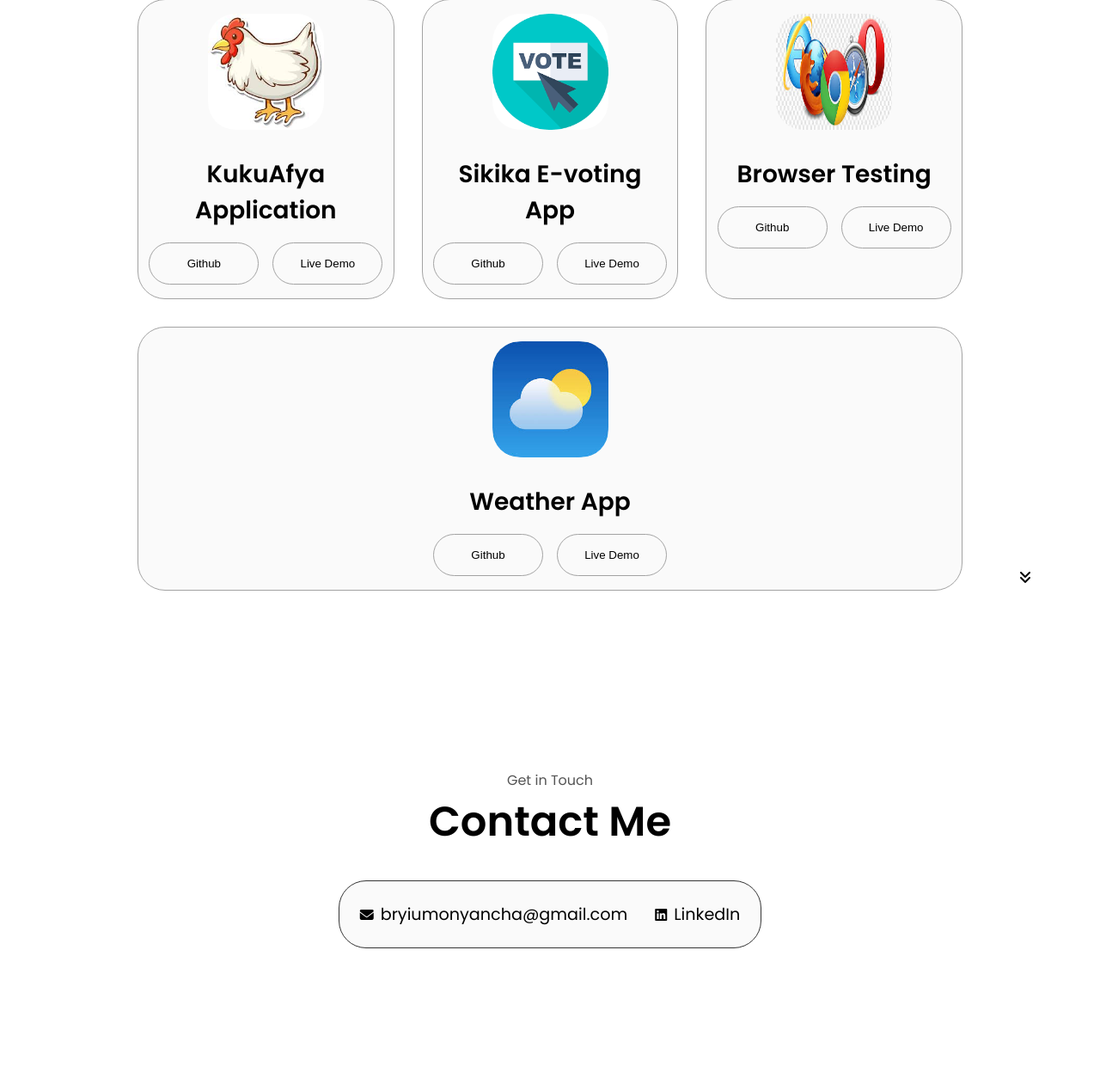
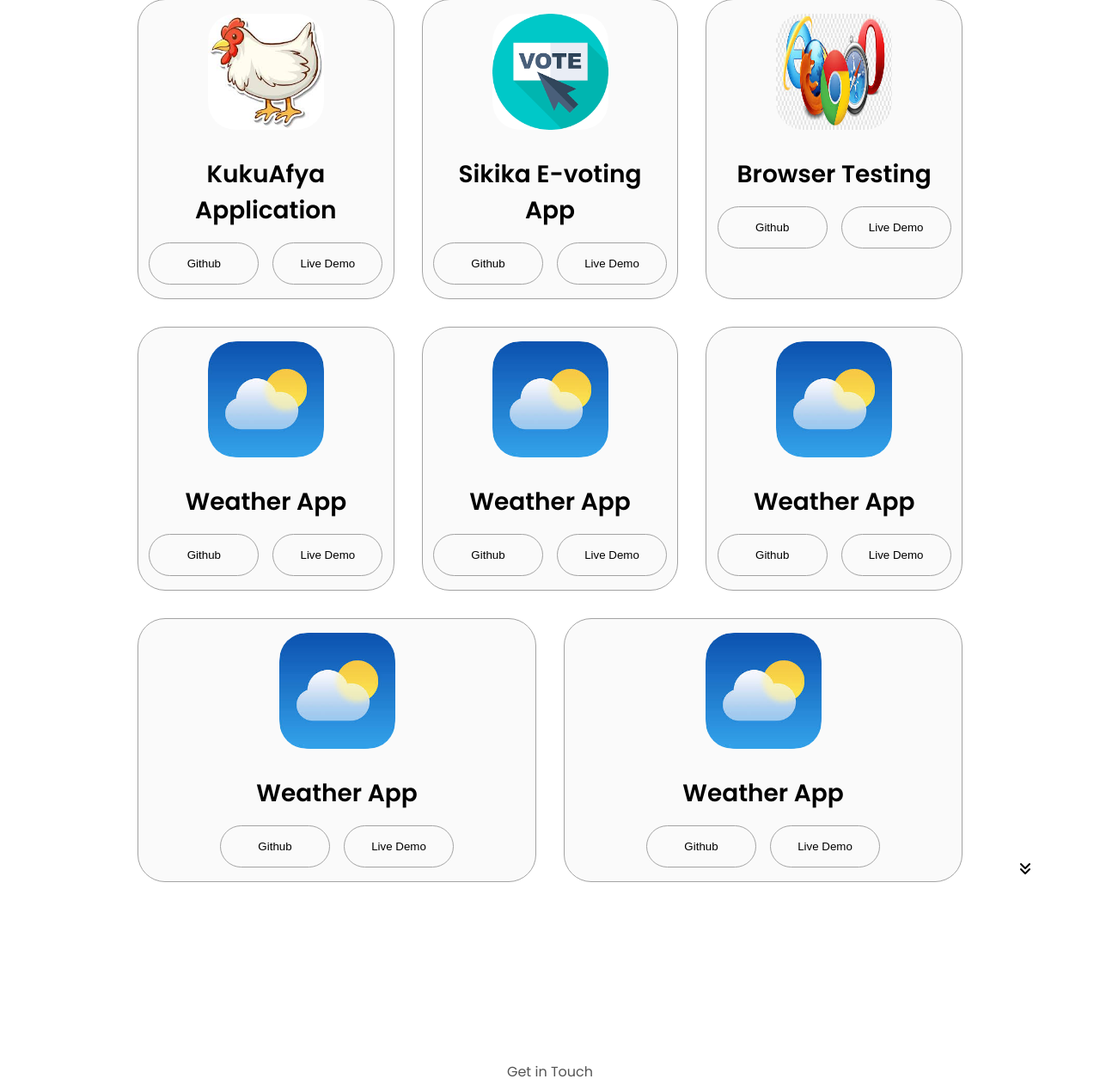
Before and after one commit to Bryium/Portfolio, a Django app: page / in a window 1280 px wide. Shown: the part 2589-3851 px from the top of the page at 86% size. Run offline with Django 4.2, Linux system fonts and the light colour scheme; some libraries are stand-ins or nearby versions.

Commit message:
add the flex wrap to containers

```diff
--- a/Home/static/style.css
+++ b/Home/static/style.css
@@ -285,6 +285,7 @@ padding-top: 4vh;
   gap: 2rem;
   margin-bottom: 2rem;
   margin-top: 2rem;
+  flex-wrap: wrap;
 }
 
 .details-container {
@@ -325,6 +326,7 @@ padding-top: 4vh;
   display: flex;
   justify-content: center;
   flex-direction: column;
+
 
 }
 
--- /dev/null
+++ b/myenv/pyvenv.cfg
@@ -0,0 +1,5 @@
+home = C:\Users\Bryium\anaconda3
+include-system-site-packages = false
+version = 3.12.4
+executable = C:\Users\Bryium\anaconda3\python.exe
+command = C:\Users\Bryium\anaconda3\python.exe -m venv C:\Users\Bryium\PycharmProjects\Portfolio\myenv
--- a/templates/home.html
+++ b/templates/home.html
@@ -18,11 +18,10 @@
     {# favicon.ico #}
     {% load static %}
 
-<link rel="apple-touch-icon" sizes="180x180" href="{% static 'apple-touch-icon.png' %}">
-<link rel="icon" type="image/png" sizes="32x32" href="{% static 'favicon-32x32.png' %}">
-<link rel="icon" type="image/png" sizes="16x16" href="{% static 'favicon-16x16.png' %}">
-<link rel="manifest" href="{% static 'site.webmanifest' %}">
-
+    <link rel="apple-touch-icon" sizes="180x180" href="{% static 'apple-touch-icon.png' %}">
+    <link rel="icon" type="image/png" sizes="32x32" href="{% static 'favicon-32x32.png' %}">
+    <link rel="icon" type="image/png" sizes="16x16" href="{% static 'favicon-16x16.png' %}">
+    <link rel="manifest" href="{% static 'site.webmanifest' %}">
 
 
 </head>
@@ -358,6 +357,74 @@
                     </button>
                 </div>
             </div>
+            <div class="details-container color-container">
+                <div class="article-container">
+                    <img src="{% static 'assets/Weather-App.png' %}" alt="project 3" class="project-img">
+                </div>
+                <h2 class="experience-sub-title project-title">Weather App </h2>
+                <div class="btn-container">
+                    <button class="btn btn-color-2 project-btn"
+                            onclick="window.open('https://github.com/Bryium/WeatherApp', '_blank')">
+                        Github
+                    </button>
+
+                    <button class="btn btn-color-2 project-btn"
+                            onclick="window.open('https://github.com/Bryium/WeatherApp', '_blank')">
+                        Live Demo
+                    </button>
+                </div>
+            </div>
+            <div class="details-container color-container">
+                <div class="article-container">
+                    <img src="{% static 'assets/Weather-App.png' %}" alt="project 3" class="project-img">
+                </div>
+                <h2 class="experience-sub-title project-title">Weather App </h2>
+                <div class="btn-container">
+                    <button class="btn btn-color-2 project-btn"
+                            onclick="window.open('https://github.com/Bryium/WeatherApp', '_blank')">
+                        Github
+                    </button>
+
+                    <button class="btn btn-color-2 project-btn"
+                            onclick="window.open('https://github.com/Bryium/WeatherApp', '_blank')">
+                        Live Demo
+                    </button>
+                </div>
+            </div>
+            <div class="details-container color-container">
+                <div class="article-container">
+                    <img src="{% static 'assets/Weather-App.png' %}" alt="project 3" class="project-img">
+                </div>
+                <h2 class="experience-sub-title project-title">Weather App </h2>
+                <div class="btn-container">
+                    <button class="btn btn-color-2 project-btn"
+                            onclick="window.open('https://github.com/Bryium/WeatherApp', '_blank')">
+                        Github
+                    </button>
+
+                    <button class="btn btn-color-2 project-btn"
+                            onclick="window.open('https://github.com/Bryium/WeatherApp', '_blank')">
+                        Live Demo
+                    </button>
+                </div>
+            </div>
+            <div class="details-container color-container">
+                <div class="article-container">
+                    <img src="{% static 'assets/Weather-App.png' %}" alt="project 3" class="project-img">
+                </div>
+                <h2 class="experience-sub-title project-title">Weather App </h2>
+                <div class="btn-container">
+                    <button class="btn btn-color-2 project-btn"
+                            onclick="window.open('https://github.com/Bryium/WeatherApp', '_blank')">
+                        Github
+                    </button>
+
+                    <button class="btn btn-color-2 project-btn"
+                            onclick="window.open('https://github.com/Bryium/WeatherApp', '_blank')">
+                        Live Demo
+                    </button>
+                </div>
+            </div>
 
 
         </div>
```
Also changed, not shown: 10 other files.
